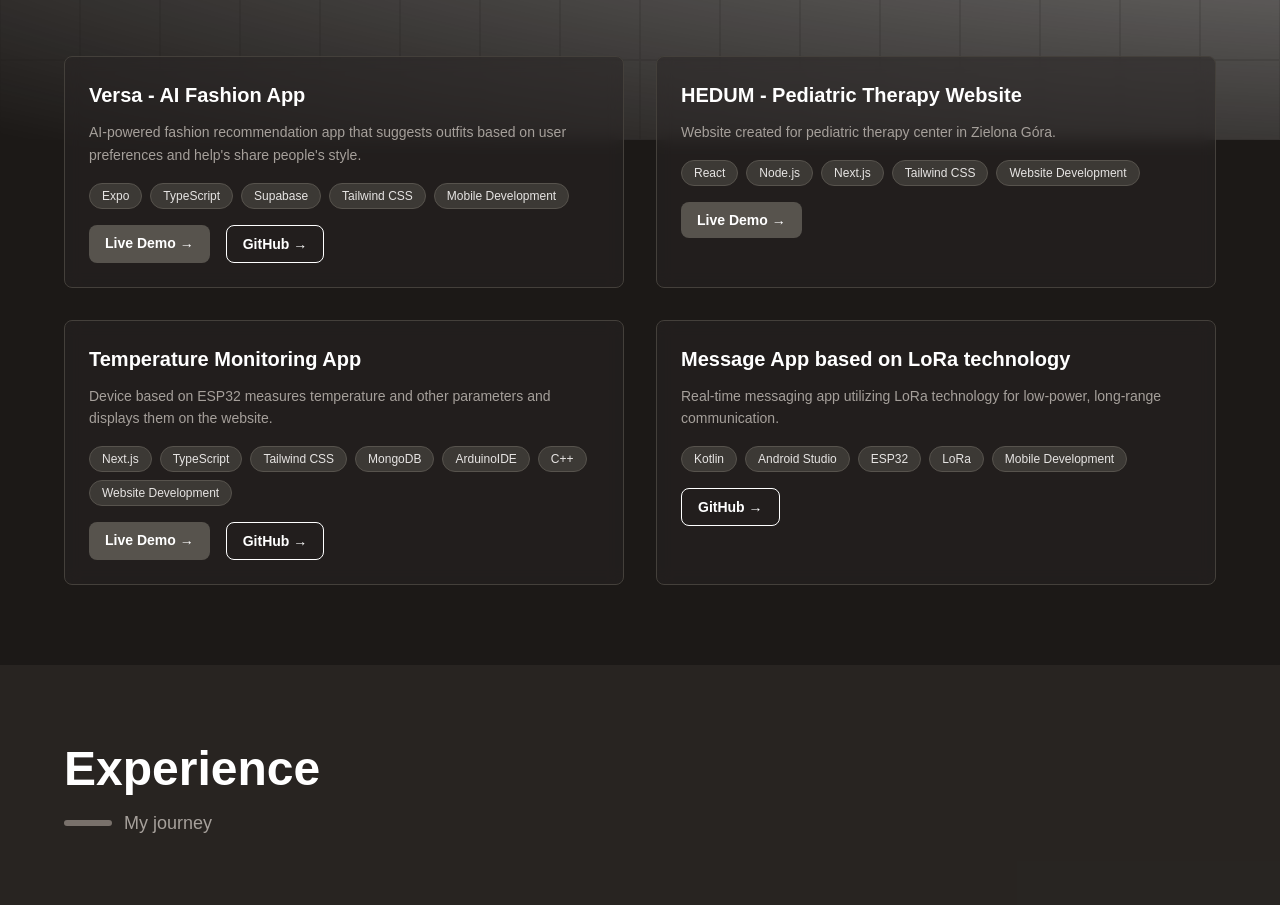
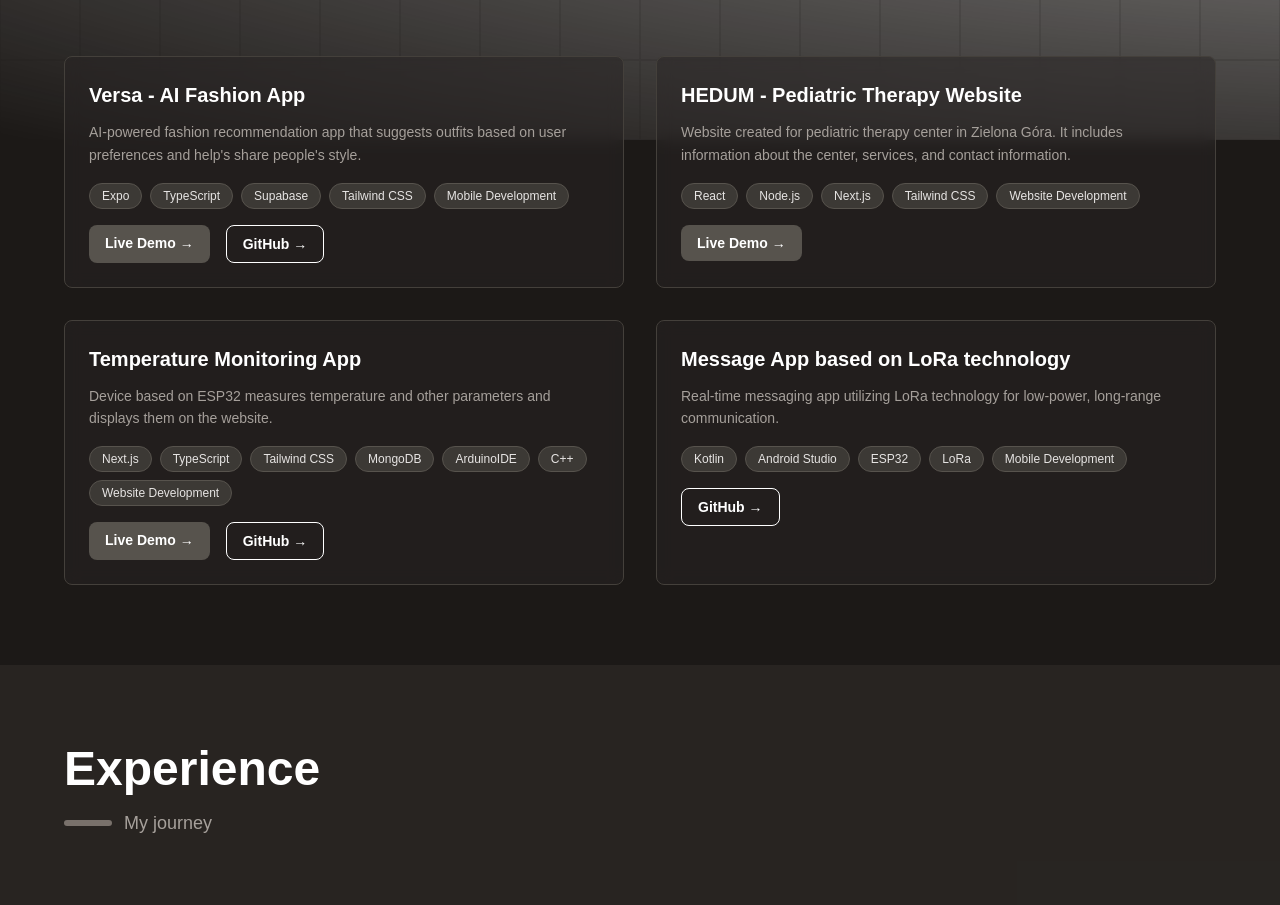
Before and after one commit to Fernando546/portfolio, a Next.js app: page / in a window 1280 px wide. Shown: the part 1680-2585 px from the top of the page. Built offline with nearby package versions, Linux system fonts and the light colour scheme.

Commit message:
Update project description for HEDUM website to include additional details about services and contact information

```diff
--- a/app/page.tsx
+++ b/app/page.tsx
@@ -271,7 +271,7 @@ export default function Home() {
 
             <ProjectCard
               title="HEDUM - Pediatric Therapy Website"
-              description="Website created for pediatric therapy center in Zielona Góra."
+              description="Website created for pediatric therapy center in Zielona Góra. It includes information about the center, services, and contact information."
               tech={["React", "Node.js", "Next.js", "Tailwind CSS", "Website Development"]}
               link="https://www.hedum.pl/"
             />
```
